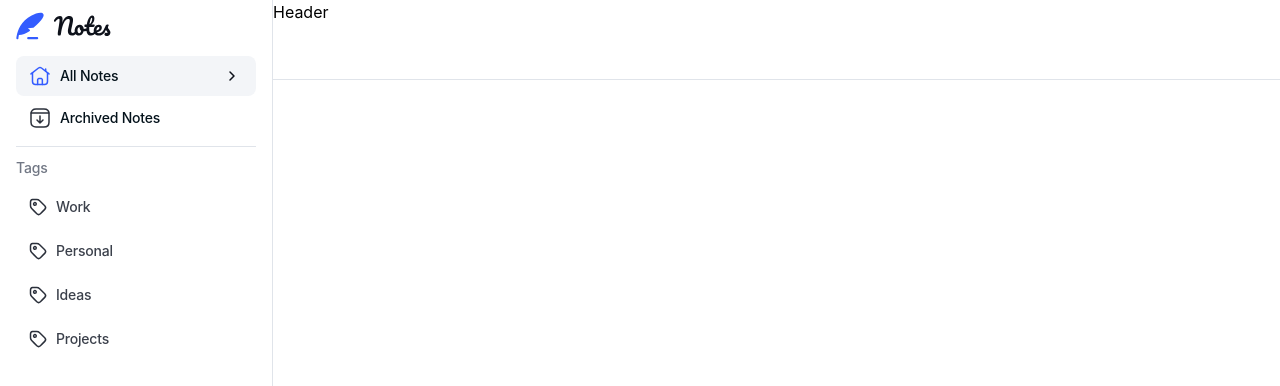
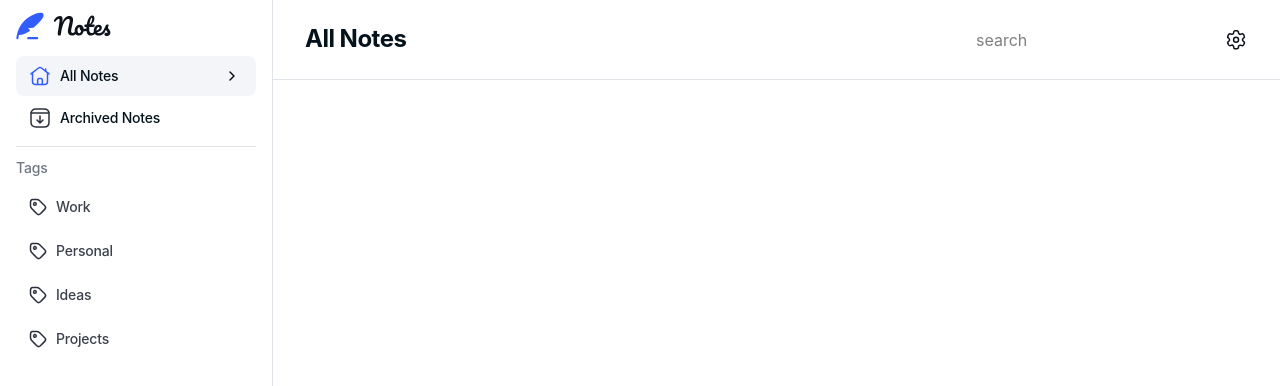
Before and after one commit to HamDean/note-taking-web-app, a React (Vite) app in the folder frontend/: page / in a window 1280 px wide. Shown: the top 386 px of the page. Built offline with nearby package versions, Linux system fonts and the light colour scheme; a web font is replaced by a local one.

Commit message:
Adjust header layout

```diff
--- a/frontend/src/components/Header.tsx
+++ b/frontend/src/components/Header.tsx
@@ -1,4 +1,20 @@
+import settingsIcon from "../assets/images/icon-settings.svg";
+
 const Header = () => {
-  return <div className="h-20 w-full border-b border-b-neutral-200 hidden lg:block">Header</div>;
+  return (
+    <div className="h-20 w-full border-b border-b-neutral-200 hidden lg:flex
+                    justify-between items-center py-5 px-8
+    ">
+      <h1 className="text-neutral-950 text-preset-1">All Notes</h1>
+
+      <div className="flex">
+        <form action="">
+            <label htmlFor=""></label>
+            <input type="text" placeholder="search" />
+        </form>
+        <img src={settingsIcon} alt="Settings" />
+      </div>
+    </div>
+  );
 };
 export default Header;
```
